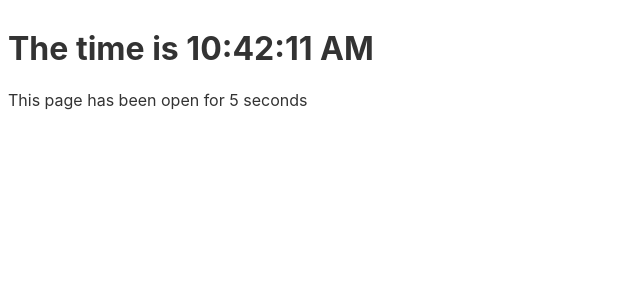
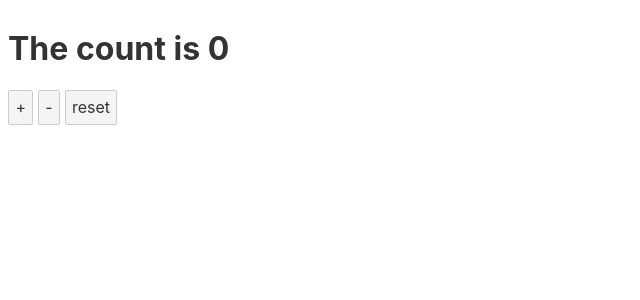
Before and after one commit to Annie-Huang/my-svelte-project2, a Svelte app: page / in a window 1280 px wide. Shown: the top 300 px of the page, without its empty margins (0-640 px from the left). Built offline with nearby package versions, Linux system fonts and the light colour scheme.

Commit message:
Stores - Custom stores

```diff
--- a/src/App.svelte
+++ b/src/App.svelte
@@ -1,18 +1,10 @@
-<!--From Stores/Readable stores to-->
+<!--From Stores/Custom stores to-->
 <script>
-    import { time, elapsed } from './stores.js';
-
-    const formatter = new Intl.DateTimeFormat('en', {
-        hour12: true,
-        hour: 'numeric',
-        minute: '2-digit',
-        second: '2-digit'
-    });
+    import { count } from './stores.js';
 </script>
 
-<h1>The time is {formatter.format($time)}</h1>
+<h1>The count is {$count}</h1>
 
-<p>
-    This page has been open for
-    {$elapsed} {$elapsed === 1 ? 'second' : 'seconds'}
-</p>
+<button on:click={count.increment}>+</button>
+<button on:click={count.decrement}>-</button>
+<button on:click={count.reset}>reset</button>
--- a/src/stores.js
+++ b/src/stores.js
@@ -1,23 +1,18 @@
-import { readable, derived } from 'svelte/store';
+import { writable } from 'svelte/store';
 
-// The first argument to readable is an initial value, which can be null or undefined if you don't have one yet.
-// The second argument is a start function that takes a set callback and returns a stop function.
-// The start function is called when the store gets its first subscriber; stop is called when the last subscriber unsubscribes.
-export const time = readable(new Date(), function start(set) {
-    const interval = setInterval(() => {
-        set(new Date());
-    }, 1000);
+// As long as an object correctly implements the subscribe method, it's a store. Beyond that, anything goes.
+// It's very easy, therefore, to create custom stores with domain-specific logic.
+// For example, the count store from our earlier example could include increment, decrement and reset methods
+// and avoid exposing set and update:
+function createCount() {
+    const { subscribe, set, update } = writable(0);
 
-    return function stop() {
-        clearInterval(interval);
+    return {
+        subscribe,
+        increment: () => update(n => n + 1),
+        decrement: () => update(n => n - 1),
+        reset: () => set(0)
     };
-});
+}
 
-const start = new Date();
-
-// You can create a store whose value is based on the value of one or more other stores with derived.
-// https://svelte.dev/docs#derived
-export const elapsed = derived(
-    time,
-    $time => Math.round(($time - start) / 1000)
-);
+export const count = createCount();
```
Also changed, not shown: src/App19.svelte (added, +18 -0 lines), src/stores19.js (added, +23 -0 lines).
